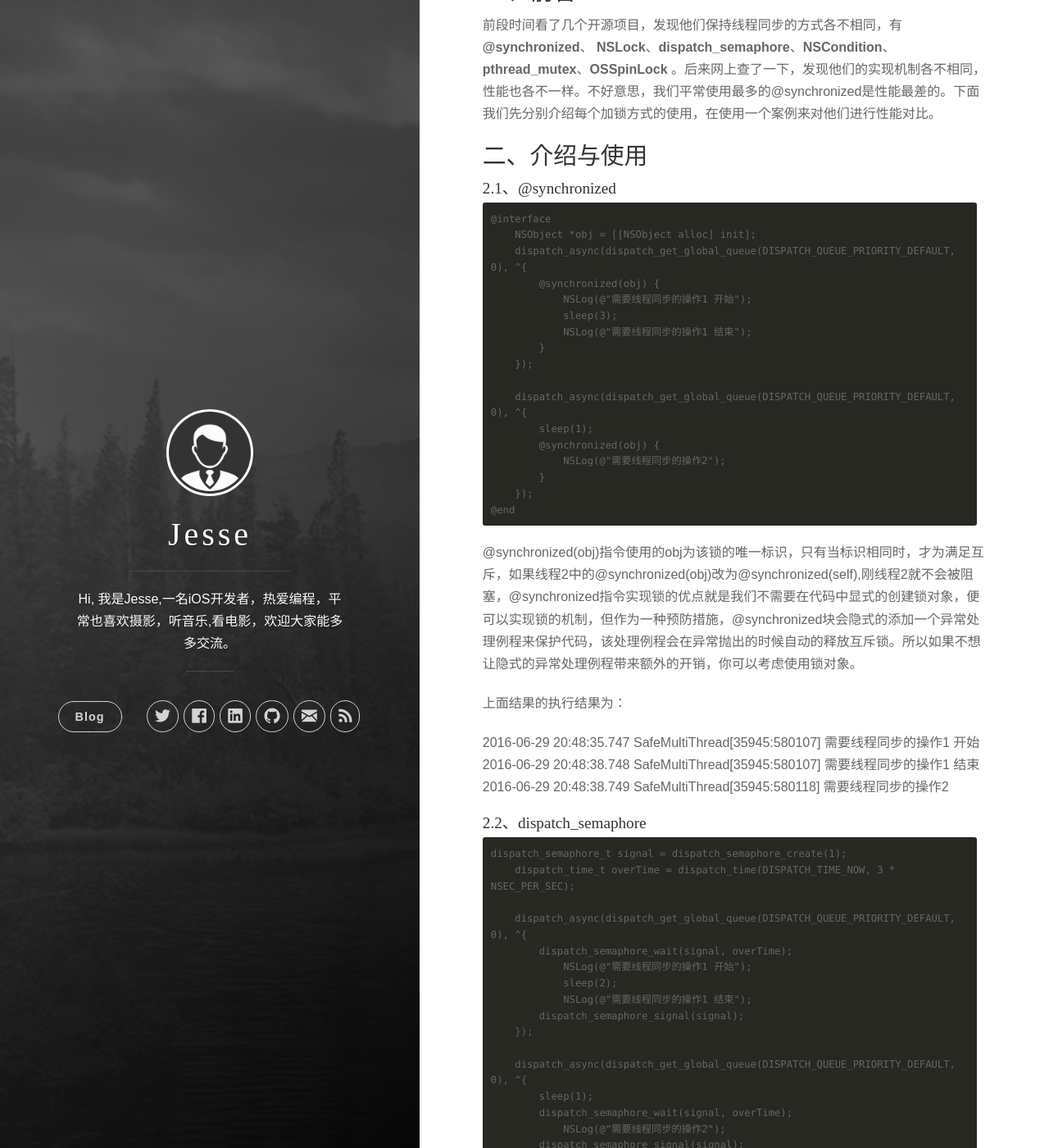
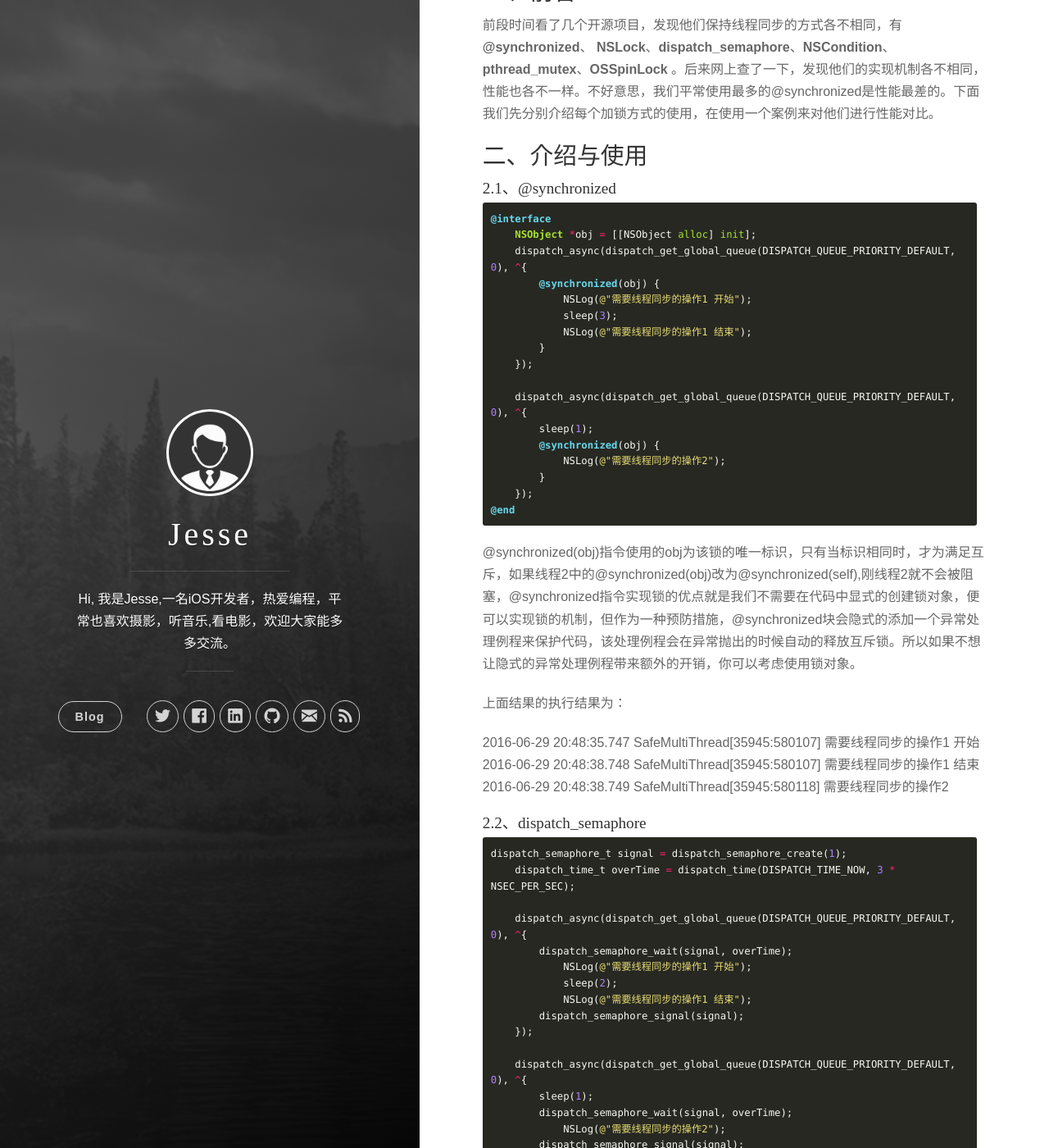
Before and after one commit to JesseZhu/jessezhu.github.io, a Jekyll site: the page built from _posts/2016-02-08-iOS-Safe-Thread.markdown, in a window 1280 px wide and 1400 px high, scrolled down 242 px. Shown: the whole window at 82% size. Built offline with Jekyll 4.4.1, drawn with Linux system fonts in a browser that asks for light colours; some of the changed text lies outside the part shown.

Commit message:
no message

````diff
--- a/_posts/2015-10-25-iOS-GCD.markdown
+++ b/_posts/2015-10-25-iOS-GCD.markdown
@@ -17,7 +18,7 @@ tags: [能工巧匠]
 7.
 以上问题基本都是对 `GCD` 常用 API 的追问与思考，深入理解这些问题有助于更好地使用 GCD，比如以下代码的执行结果是什么？
 
-```
+```objc
 - (void)viewDidLoad {
     [super viewDidLoad];
     dispatch_queue_t queue = dispatch_queue_create("com.bestswifter.queue", nil);
--- a/_posts/2016-02-08-iOS-Safe-Thread.markdown
+++ b/_posts/2016-02-08-iOS-Safe-Thread.markdown
@@ -11,7 +12,7 @@ tags: [能工巧匠]
 
 #### 2.1、@synchronized
 
-```
+```objc
 @interface
     NSObject *obj = [[NSObject alloc] init];
     dispatch_async(dispatch_get_global_queue(DISPATCH_QUEUE_PRIORITY_DEFAULT, 0), ^{
@@ -41,7 +42,7 @@ tags: [能工巧匠]
 
 #### 2.2、dispatch_semaphore
 
-```
+```objc
 dispatch_semaphore_t signal = dispatch_semaphore_create(1);
     dispatch_time_t overTime = dispatch_time(DISPATCH_TIME_NOW, 3 * NSEC_PER_SEC);
 
@@ -99,7 +100,7 @@ dispatch_semaphore 是信号量，但当信号总量设为 1 时也可以当作
 2016-06-30 18:53:26.054 SafeMultiThread[30834:434334] 需要线程同步的操作1 结束
 
 #### 2.3、NSLock
-```
+```objc
 NSLock *lock = [[NSLock alloc] init];
     dispatch_async(dispatch_get_global_queue(DISPATCH_QUEUE_PRIORITY_DEFAULT, 0), ^{
         //[lock lock];
@@ -191,7 +192,7 @@ NSLock是Cocoa提供给我们最基本的锁对象，这也是我们经常所使
 NSRecursiveLock实际上定义的是一个递归锁，这个锁可以被同一线程多次请求，而不会引起死锁。这主要是用在循环或递归操作中。
 这段代码是一个典型的死锁情况。在我们的线程中，RecursiveMethod是递归调用的。所以每次进入这个block时，都会去加一次锁，而从第二次开始，由于锁已经被使用了且没有解锁，所以它需要等待锁被解除，这样就导致了死锁，线程被阻塞住了。调试器中会输出如下信息：
 
-```
+```objc
 2016-06-30 19:08:06.393 SafeMultiThread[30928:449008] value = 5
 2016-06-30 19:08:07.399 SafeMultiThread[30928:449008] -[NSLock lock]: deadlock (<NSLock: 0x7fd811d28810> '(null)')
 2016-06-30 19:08:07.399 SafeMultiThread[30928:449008] Break on _NSLockError() to debug.
@@ -229,7 +230,7 @@ NSRecursiveLock实际上定义的是一个递归锁，这个锁可以被同一
 
 #### 2.5、NSConditionLock条件锁
 
-```
+```objc
 NSMutableArray *products = [NSMutableArray array];
 
     NSInteger HAS_DATA = 1;
@@ -297,7 +298,7 @@ NSMutableArray *products = [NSMutableArray array];
 @end
 ```
 #### 2.6、NSCondition
-```
+```objc
 NSCondition *condition = [[NSCondition alloc] init];
 
     NSMutableArray *products = [NSMutableArray array];
@@ -389,7 +390,7 @@ c语言定义下多线程加锁方式。
 2016-06-30 21:13:35.446 SafeMultiThread[31429:548866] 需要线程同步的操作2
 
 #### 2.8、pthread_mutex(recursive)
-```
+```objc
     __block pthread_mutex_t theLock;
     //pthread_mutex_init(&theLock, NULL);
 
--- a/_posts/2016-08-01-iOS-ReactiveCocoa.markdown
+++ b/_posts/2016-08-01-iOS-ReactiveCocoa.markdown
@@ -1,4 +1,5 @@
 ---
+layout: "post"
 title:  "ReactiveCocoa初识"
 date:   2016-08-01 21:55:40
 categories: [杂项]
````
Also changed, not shown: other parts of _posts/2015-10-25-iOS-GCD.markdown (+1 -0 lines), other parts of _posts/2016-02-08-iOS-Safe-Thread.markdown (+1 -0 lines), _posts/2015-04-02-iOS-SDWebImage.markdown (+6 -5 lines).
